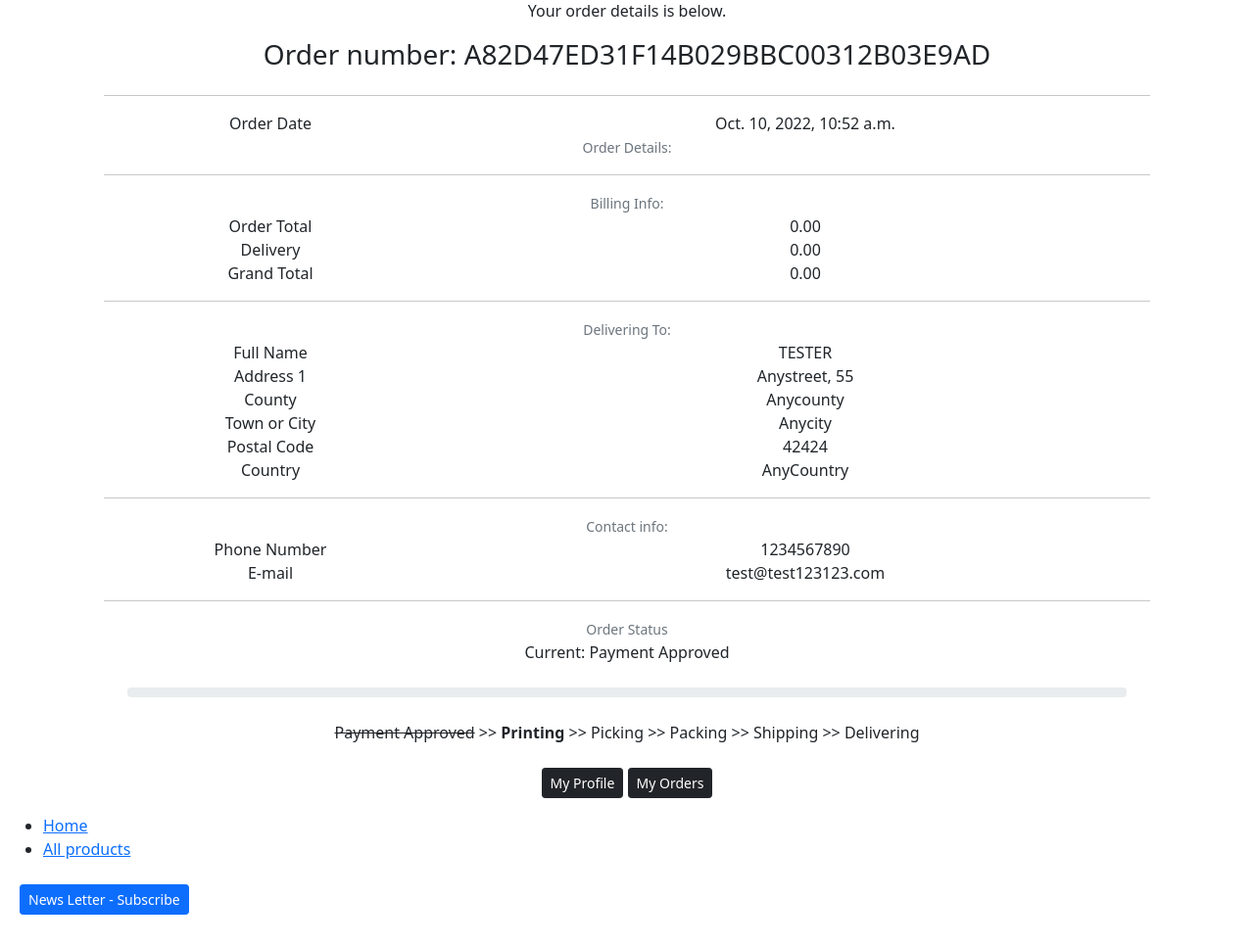
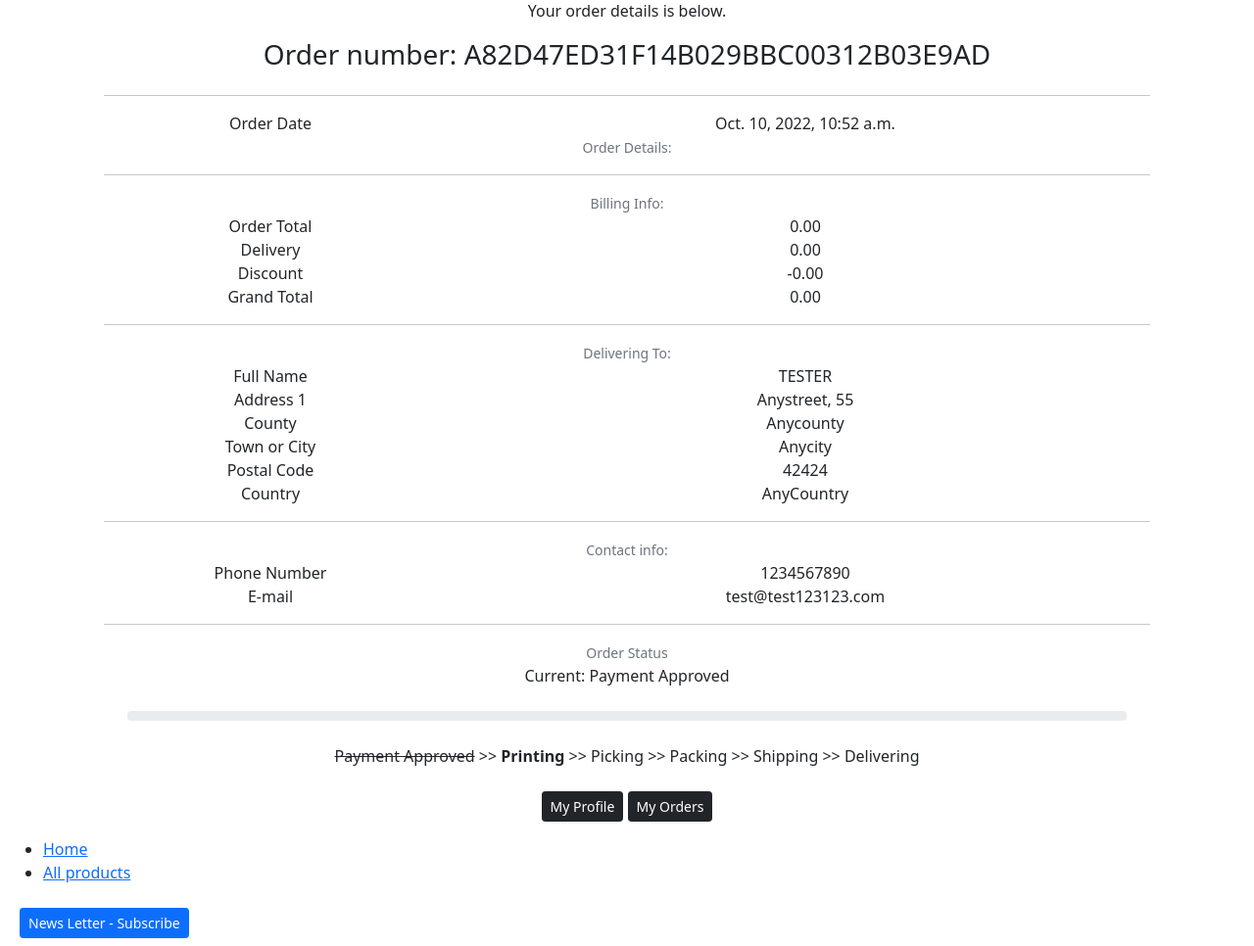
Before and after one commit to guisgrande/fifth-project-ci, a Django app: a page that uses templates/profiles/order_details.html in a window 1280 px wide. Shown: the part 247-1213 px from the top of the page at 98% size. Before the commit the page ends 1181 px from the top, so only its background shows below. Run offline with Django 3.2, Linux system fonts and the light colour scheme; a user stored in the database is signed in; data comes from the database, SQL or seed files in the repository; some libraries are stand-ins or nearby versions.

Commit message:
Edit templates to display discount and product with offer price

```diff
--- a/templates/profiles/order_details.html
+++ b/templates/profiles/order_details.html
@@ -44,7 +44,11 @@
                         </p>
                     </div>
                     <div class="col-12 col-md-8 text-md-right">
+                        {% if item.product.offer  %}
+                        <p class="small mb-0">{{ item.quantity }} @ ${{ item.product.cal_discount_price }} each</p>
+                        {% else %}
                         <p class="small mb-0">{{ item.quantity }} @ ${{ item.product.price }} each</p>
+                        {% endif %}
                     </div>
                 </div>
                 {% endfor %}
@@ -70,6 +74,15 @@
                     </div>
                     <div class="col-12 col-md-8 text-md-right">
                         <p class="mb-0">{{ order.delivery_cost }}</p>
+                    </div>
+                </div>
+
+                <div class="row">
+                    <div class="col-12 col-md-4">
+                        <p class="mb-0 text-black font-weight-bold">Discount</p>
+                    </div>
+                    <div class="col-12 col-md-8 text-md-right">
+                        <p class="mb-0">-{{ order.discount_total }}</p>
                     </div>
                 </div>
 
--- a/templates/shopbag/bag.html
+++ b/templates/shopbag/bag.html
@@ -113,7 +113,7 @@
                                     <h6><strong>Bag Total: $ {{ total|floatformat:2 }}</strong></h6>
                                     <h6>Delivery: $ {{ delivery|floatformat:2 }}</h6>
                                     {% if valid_coupon is True %}
-                                    <h6>Coupon ({{ discount }}%): -$ {{ total_discount }}</h6>
+                                    <h6>Coupon ({{ discount }}%): -$ {{ total_discount|floatformat:2 }}</h6>
                                     {% endif %}
                                     <h4 class="mt-4"><strong>Grand Total: $ {{ grand_total|floatformat:2 }}</strong></h4>
                                     {% if free_delivery_delta > 0 %}
```
Also changed, not shown: templates/checkout/checkout_success.html (+13 -0 lines).
